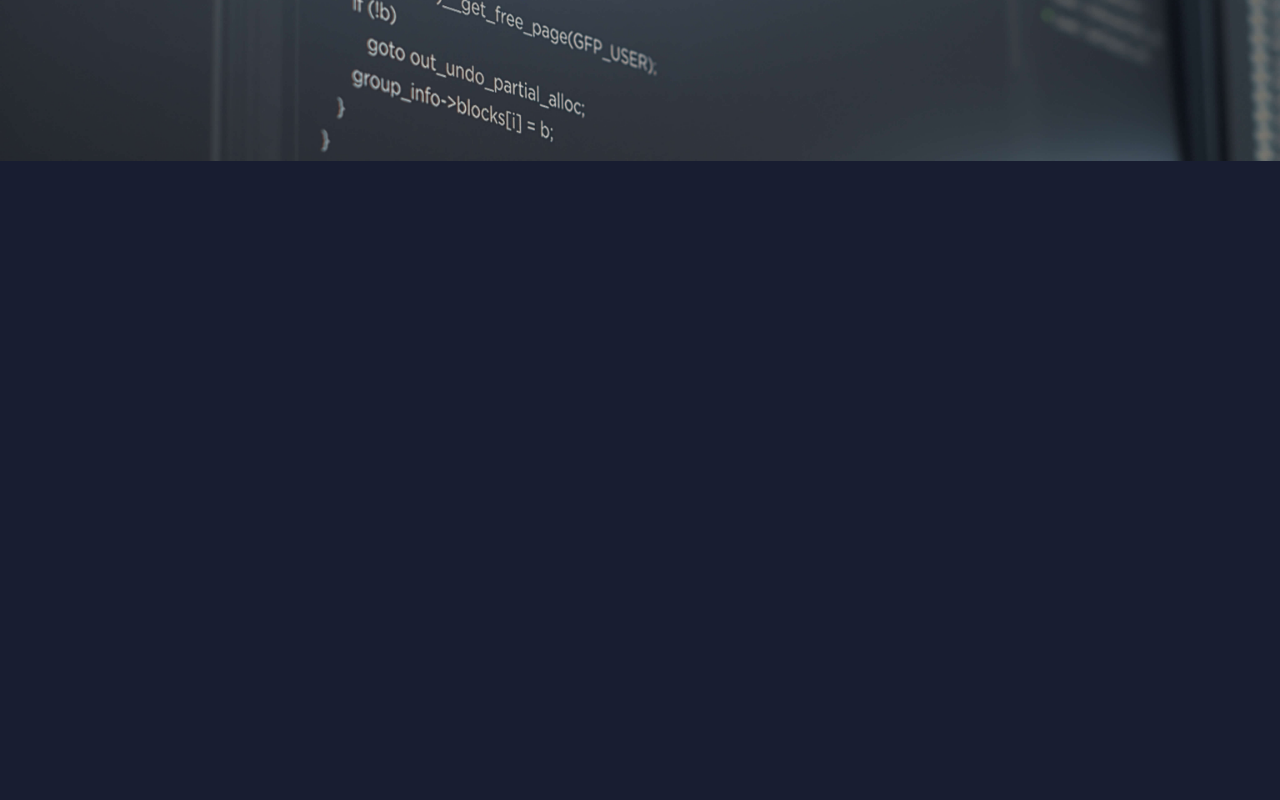
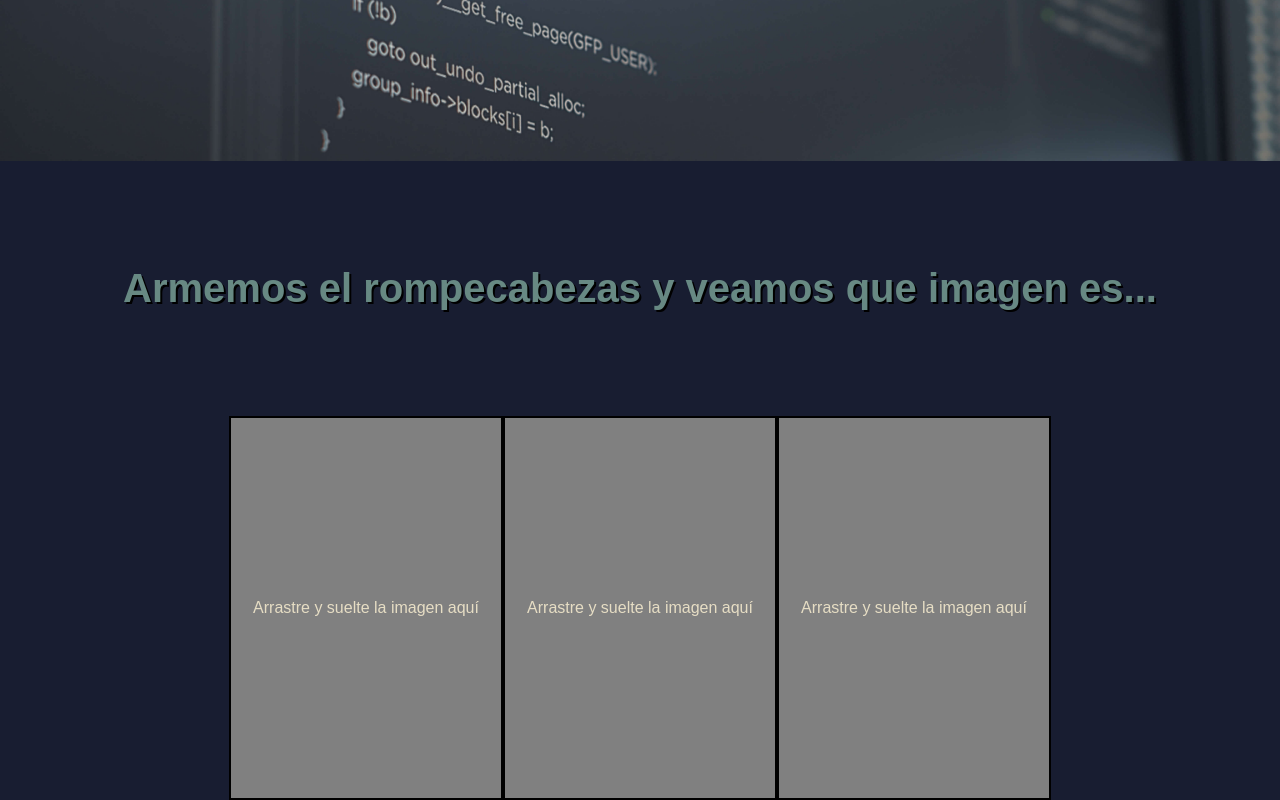
Before and after one commit to MarSiches/UTN-proyecto-final, a website: page public/views/poneraprueba.html in a window 1280 px wide. Shown: the part 489-1289 px from the top of the page. Before the commit the page ends 800 px from the top, so only its background shows below. Drawn offline with Linux system fonts and the light colour scheme.

Commit message:
creando la vista del juego

```diff
--- a/app.js
+++ b/app.js
@@ -18,5 +18,5 @@ app.get('/historia', (req, res) => {
 })
 
 app.get('/poneraprueba', (req, res) => {
-    res.sendFile(path.join(__dirname, 'src/views/poneraprueba.html'))
+    res.sendFile(path.join(__dirname, 'public/views/poneraprueba.html'))
 })
--- a/public/css/styles.css
+++ b/public/css/styles.css
@@ -215,3 +215,29 @@ footer {
     background-color: #E6DDC4;
     color: #1d1d1d;
 }
+
+/*Poneraprueba.html*/
+
+.game{
+    display: flex;
+    flex-direction: column;
+    align-items: center;
+}
+
+.gamepart1{
+    display: flex;
+    flex-direction: row;
+}
+
+.box{
+    width: 270px;
+    height: 380px;
+    background-color: grey;
+    border: 2px solid black;
+    display: flex;
+    justify-content: space-around;
+}
+
+.box:hover{
+    background-color: #1d1d1d;
+}
--- a/public/views/poneraprueba.html
+++ b/public/views/poneraprueba.html
@@ -20,5 +20,22 @@
         <header>
             <h1>JUGUEMOS UN POCO</h1>
         </header>
+        <main>
+            <h2>Armemos el rompecabezas y veamos que imagen es...</h2>
+        </main>
+        <article class="game">
+            <div class="gamepart1">
+                <div class="box">
+                    <p>Arrastre y suelte la imagen aquí</p>
+                </div>
+                <div class="box">
+                    <p>Arrastre y suelte la imagen aquí</p>
+                </div>
+                <div class="box">
+                    <p>Arrastre y suelte la imagen aquí</p>
+                </div>
+            </div>
+            <div class=""></div>
+        </article>
 </body>
 </html>
```
Also changed, not shown: public/js/script.js (+7 -0 lines).
